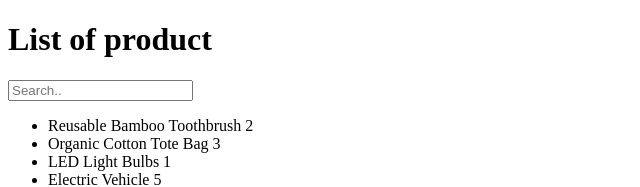
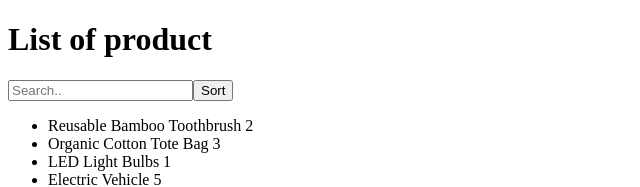
Before and after one commit to Mono98ui/mockCano, a React (Vite) app: page / in a window 1280 px wide. Shown: the top 187 px of the page, without its empty margins (0-640 px from the left). Built offline with nearby package versions, Linux system fonts and the light colour scheme.

Commit message:
add sort

```diff
--- a/src/App.jsx
+++ b/src/App.jsx
@@ -2,6 +2,7 @@ import { useState, useEffect } from 'react'
 import items from './data.json'
 import Item from './components/Item'
 import SearchBar from './components/SearchBar'
+import SortButton from './components/SortButton'
 
 function App() {
   const listProducts = items["products"]
@@ -10,9 +11,10 @@ function App() {
     <>
       <h1>List of product</h1>
       <SearchBar/>
+      <SortButton/>
       <ul>
-        {listProducts.map((product)=>{
-          return <Item name={product.name} score={product.impact_score}/>
+        {listProducts.map((product, index)=>{
+          return <Item key={index} name={product.name} score={product.impact_score}/>
         })}
       </ul>
 
--- /dev/null
+++ b/src/components/SortButton.jsx
@@ -0,0 +1,11 @@
+import React from 'react'
+
+const SortButton = () => {
+  return (
+    <>
+        <button>Sort</button>
+    </>
+  )
+}
+
+export default SortButton
```
